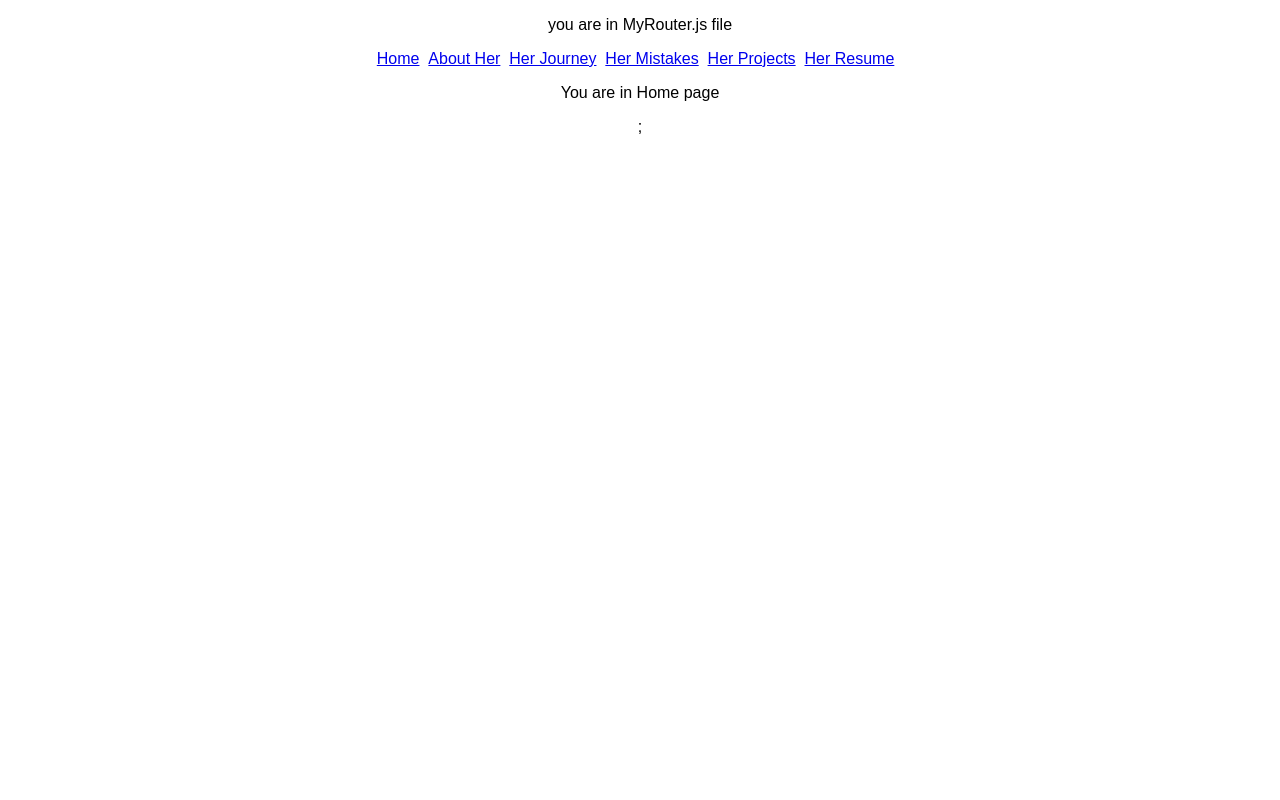
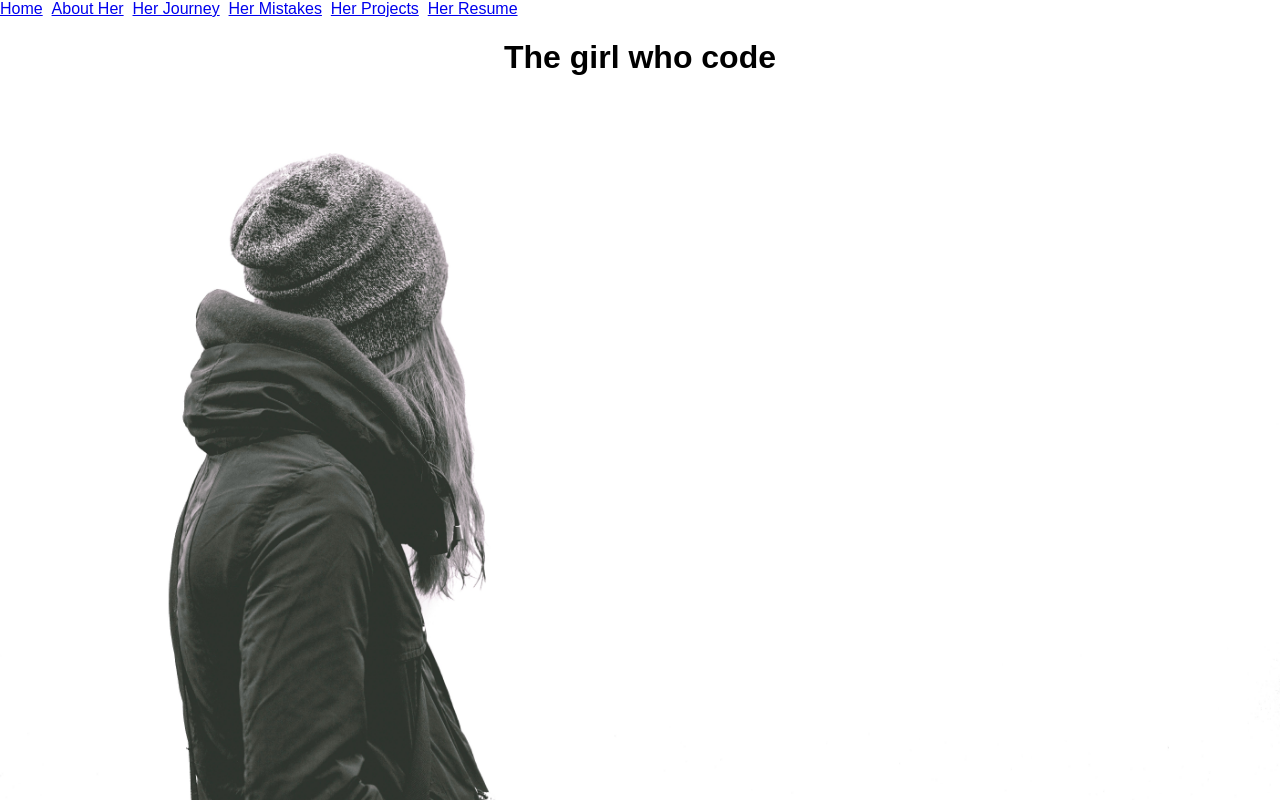
Before and after one commit to KennisYaps/project-TGWC, a React (Create React App) app: page / in a window 1280 px wide. Built offline with nearby package versions, Linux system fonts and the light colour scheme.

Commit message:
added background image and add in TGWC in home.js

```diff
--- a/src/App.css
+++ b/src/App.css
@@ -1,3 +1,3 @@
 .App {
-  text-align: center;
+  text-align: left;
 }
--- a/src/App.js
+++ b/src/App.js
@@ -1,6 +1,6 @@
 import React, { Component } from 'react';
+import MyRouter from './components/MyRouter';
 import './App.css';
-import MyRouter from './components/MyRouter';
 
 class App extends Component {
   render() {
--- /dev/null
+++ b/src/CSS/style.css
@@ -0,0 +1,3 @@
+#TGWC {
+    text-align: center;
+}
--- a/src/components/Home.js
+++ b/src/components/Home.js
@@ -1,8 +1,8 @@
 import React from "react";
-
+import '../CSS/style.css';
 const Home = () => (
   <div>
-    <p>You are in Home page</p>;
+  <h1 id="TGWC">The girl who code</h1>
   </div>
 );
 
--- a/src/components/MyRouter.js
+++ b/src/components/MyRouter.js
@@ -8,7 +8,7 @@ import HerProjects from './HerProjects';
 import HerResume from './HerResume';
 const MyRouter = () => (
   <div>
-    <p>you are in MyRouter.js file</p>
+    {/* <p>you are in MyRouter.js file</p> */}
     <Link to="/">Home</Link>&nbsp;&nbsp;
     <Link to="/about-her">About Her</Link>&nbsp;&nbsp;
     <Link to="/her-journey">Her Journey</Link>&nbsp;&nbsp;
@@ -24,4 +24,4 @@ const MyRouter = () => (
   </div>
 );
 
-export default MyRouter;
+export default MyRouter
--- a/src/index.css
+++ b/src/index.css
@@ -3,3 +3,11 @@ body {
   padding: 0;
   font-family: sans-serif;
 }
+html {
+  height:100%;
+  width: 100%;
+  background-image: url("./woman background.jpg");
+  background-image: no-repeat;
+  background-attachment: fixed;
+  background-size: cover;
+}
--- a/src/index.js
+++ b/src/index.js
@@ -1,9 +1,10 @@
 import React from "react";
 import ReactDOM from "react-dom";
 import "./index.css";
-import App from "./App";
 import registerServiceWorker from "./registerServiceWorker";
 import { BrowserRouter } from "react-router-dom";
+import App from './App';
+import './App.css';
 ReactDOM.render(
   <BrowserRouter>
     <App />
```
Also changed, not shown: src/woman background.jpg (added).
